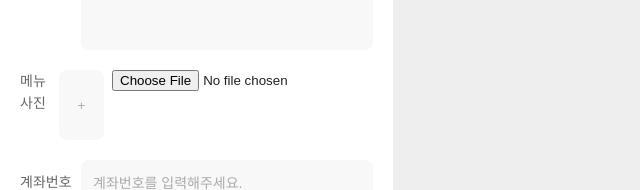
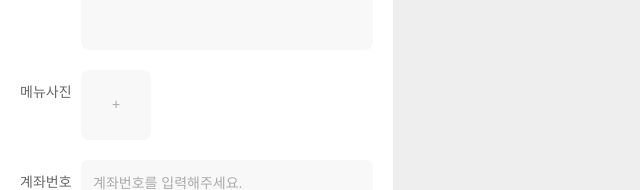
Before and after one commit to arane152/final-project, a React (Vite) app: page /write in a window 1280 px wide. Shown: the part 379-569 px from the top of the page, without its empty margins (0-640 px from the left). Built offline with nearby package versions, Linux system fonts and the light colour scheme; no server answers; the database is empty; a web font is replaced by a local one.

Commit message:
jisoo-"이미지 추가 구현"

```diff
--- a/pages/PostWritePage.jsx
+++ b/pages/PostWritePage.jsx
@@ -22,7 +22,7 @@ function PostWritePage(props) {
     const [receiptLocation, setReceiptLocation] = useState('');
     const [image, setImage] = useState(null);
     const [addMenuPossible, setAddMenuPossible] = useState('자유')
-    const [quantity, setQuantity] = useState(0);
+    const [quantity, setQuantity] = useState(1);
 
     const handleAddMenuPossibleChange = (selectedToggle) => {
         setAddMenuPossible(selectedToggle);
@@ -37,7 +37,7 @@ function PostWritePage(props) {
     };
 
     const handleMinusClick = () => {
-        if (quantity > 0) {
+        if (quantity > 1) {
             setQuantity(prevQuantity => prevQuantity - 1);
         }
     };
--- a/src/components/MenuDefault.jsx
+++ b/src/components/MenuDefault.jsx
@@ -49,7 +49,7 @@ function MenuDefault(props) {
     if(type == "default"){
         return(
             <Container>
-                <MenuOutPutItem type="bold" name="후라이드 치킨" price={itemPrice} width="313"></MenuOutPutItem>
+                <MenuOutPutItem type="bold" name="후라이드 치킨" price={formatPrice(itemPrice)} width="313"></MenuOutPutItem>
                 <ContainerWrapper>
                     <CurrentQuantity>{formatPrice(totalAmount)}원</CurrentQuantity> {/*실제 가격 계산 필요*/}
                     <QuantityBtn
@@ -63,7 +63,7 @@ function MenuDefault(props) {
     }else if(type == "info"){
         return(
             <Container>
-                <MenuOutPutItem type="bold" name="후라이드 치킨" count={quantity} price={itemPrice} width="313"></MenuOutPutItem>
+                <MenuOutPutItem type="bold" name="후라이드 치킨" count={quantity} price={formatPrice(itemPrice)} width="313"></MenuOutPutItem>
                 <ContainerWrapper>
                     <CurrentQuantity>현재 수량: {quantity}</CurrentQuantity>
                     <TotalPrice>총 {formatPrice(totalAmount)}원</TotalPrice> {/*실제 가격 계산 필요*/}
--- a/src/modules/InfoArea.jsx
+++ b/src/modules/InfoArea.jsx
@@ -32,6 +32,53 @@ const ImgBtn = styled.button`
     text-align: center;
 `
 
+const StyledImageInputArea = styled.label`
+    width: 70px;
+    height: 70px;
+    border-radius: 8px;
+    background-color: #F8F8F8;
+    display: flex;
+    flex-direction: column;
+    align-items: center;
+    justify-content: center;
+    cursor: pointer;
+    position: relative;
+    overflow: hidden;
+
+    background-image: ${props => props.$imagePreview ? `url(${props.$imagePreview})` : 'none'};
+    background-size: cover;
+    background-position: center;
+    background-repeat: no-repeat;
+
+    &:active {
+        background-color: #F0F0F0;
+    }
+
+    & > span {
+        font-size: 14px;
+        color: #AAAAAA;
+        display: flex;
+        align-items: center;
+        justify-content: center;
+        line-height: 140%;
+        width: 100%;
+        height: 100%;
+    }
+`
+
+const HiddenInput = styled.input`
+    position: absolute;
+    display: none;
+`
+
+const StyledFileWrapper = styled.div`
+    display: flex;
+    gap: 8px;
+`
+
+
+
+
 function InfoArea(props) {
     const {
         title, onTitleChange,
@@ -39,8 +86,7 @@ function InfoArea(props) {
         receiptLocation, onReceiptLocationChange,
         addMenuPossible, onAddMenuPossibleChange,
         image, onImageChange,
-        imgBtnClick,
-        fileInputRef } = props
+        } = props
 
     const handleToggleClick = (selectedToggle) => {
         onAddMenuPossibleChange(selectedToggle)
@@ -55,9 +101,13 @@ function InfoArea(props) {
             <InfoBox title="내용"><TextInput height={"108px"} placeholder="내용을 입력해주세요." value={content} onChange={onContentChange}></TextInput></InfoBox>
 
             <InfoBox title="메뉴사진">
-                <ImgBtn onClick={imgBtnClick}>+</ImgBtn>
-                <input type="file" accept='image/*' onChange={onImageChange} />
-                <img src={image}></img>
+                <StyledFileWrapper>
+                    <StyledImageInputArea>
+                        <span>+</span>
+                        <HiddenInput type="file" onChange={onImageChange} accept="image/*" />
+                    </StyledImageInputArea>
+                    <StyledImageInputArea $imagePreview={image} style={{ backgroundColor: 'transparent' }}></StyledImageInputArea>
+                </StyledFileWrapper>
             </InfoBox>
 
             <InfoBox title="계좌번호"><TextInput placeholder="계좌번호를 입력해주세요."></TextInput></InfoBox>
```
